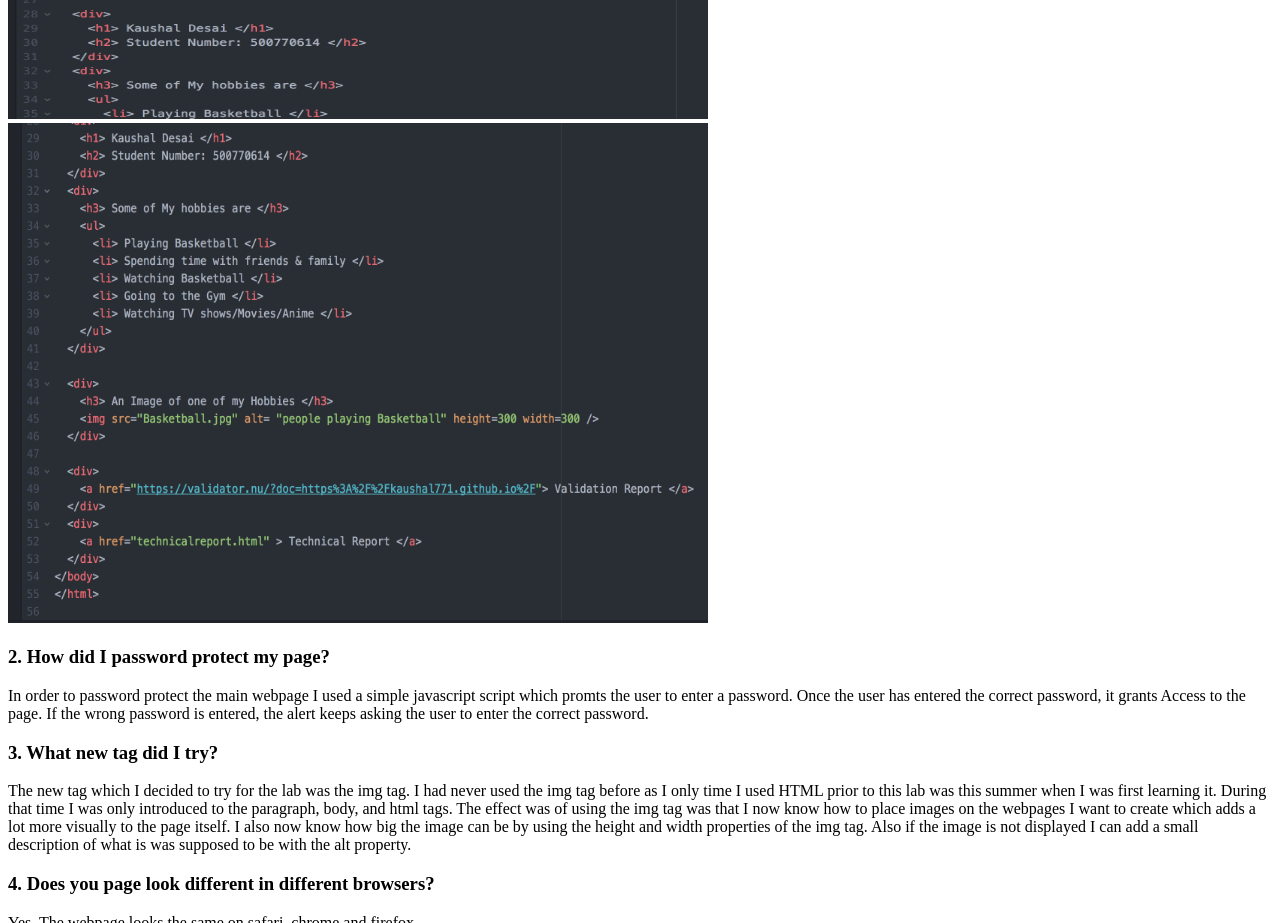
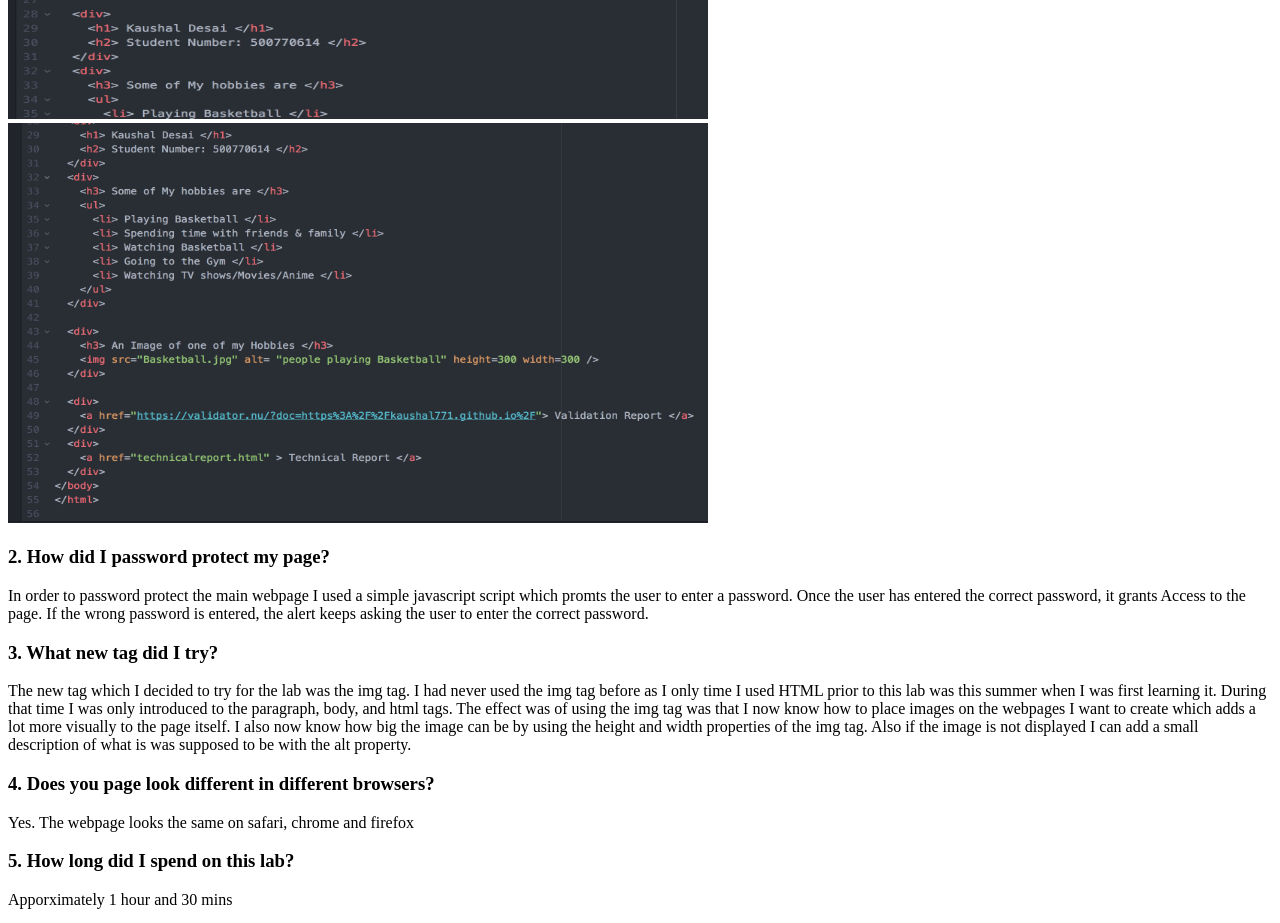
Before and after one commit to Kaushal771/Kaushal771.github.io, a plain HTML site: page technicalreport.html in a window 1280 px wide. Shown: the part 440-1363 px from the top of the page. Drawn offline with Linux system fonts and the light colour scheme.

Commit message:
pic updates

```diff
--- a/technicalreport.html
+++ b/technicalreport.html
@@ -12,9 +12,9 @@
   </div>
 
   <div>
-    <img src= "mainpage2.png" alt="pic of html code 2" height=500 width=700 />
+    <img src= "mainpage2.png" alt="pic of html code 2" height=400 width=700 />
 
-  <div>
+  </div>
     <h3> 2. How did I password protect my page? </h3>
     <p> In order to password protect the main webpage I used a simple javascript script which promts the user to enter a password.
         Once the user has entered the correct password, it grants Access to the page. If the wrong password is entered, the alert keeps asking
```
